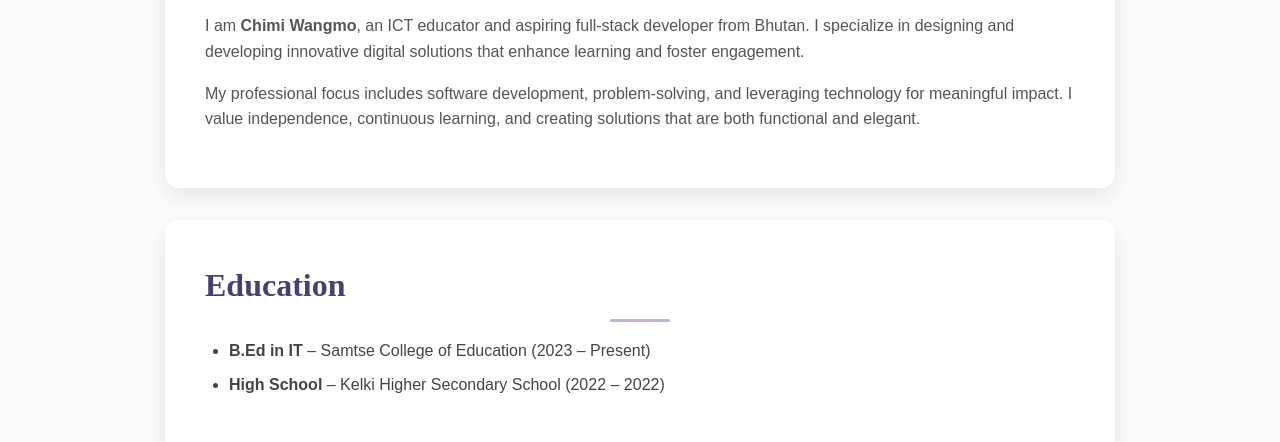
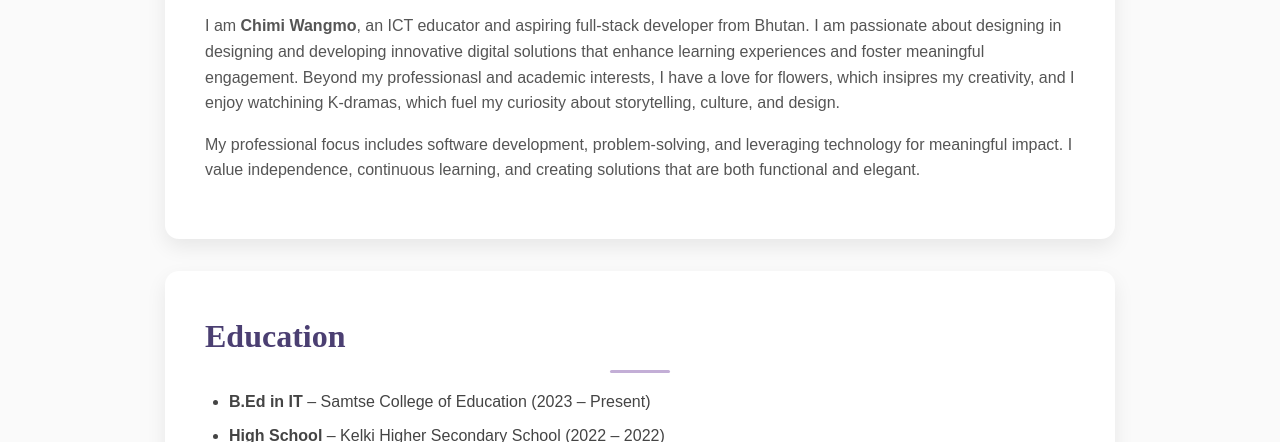
Before and after one commit to wangmochimi09-sudo/08230107_lab02, a plain HTML site: page index.html in a window 1280 px wide. Shown: the part 658-1100 px from the top of the page. Drawn offline with Linux system fonts and the light colour scheme.

Commit message:
adding and modifying files

```diff
--- a/index.html
+++ b/index.html
@@ -41,7 +41,9 @@
     <h2>About Me</h2>
     <p>
       I am <strong>Chimi Wangmo</strong>, an ICT educator and aspiring full-stack developer from Bhutan.
-      I specialize in designing and developing innovative digital solutions that enhance learning and foster engagement.
+      I am passionate about designing in designing and developing innovative digital solutions that enhance learning experiences and
+       foster meaningful engagement. Beyond my professionasl and academic interests, I have a love for flowers, which insipres my creativity, and I enjoy watchining K-dramas,
+       which fuel my curiosity about storytelling, culture, and design.
     </p>
     <p>
       My professional focus includes software development, problem-solving, and leveraging technology for meaningful impact.
```
